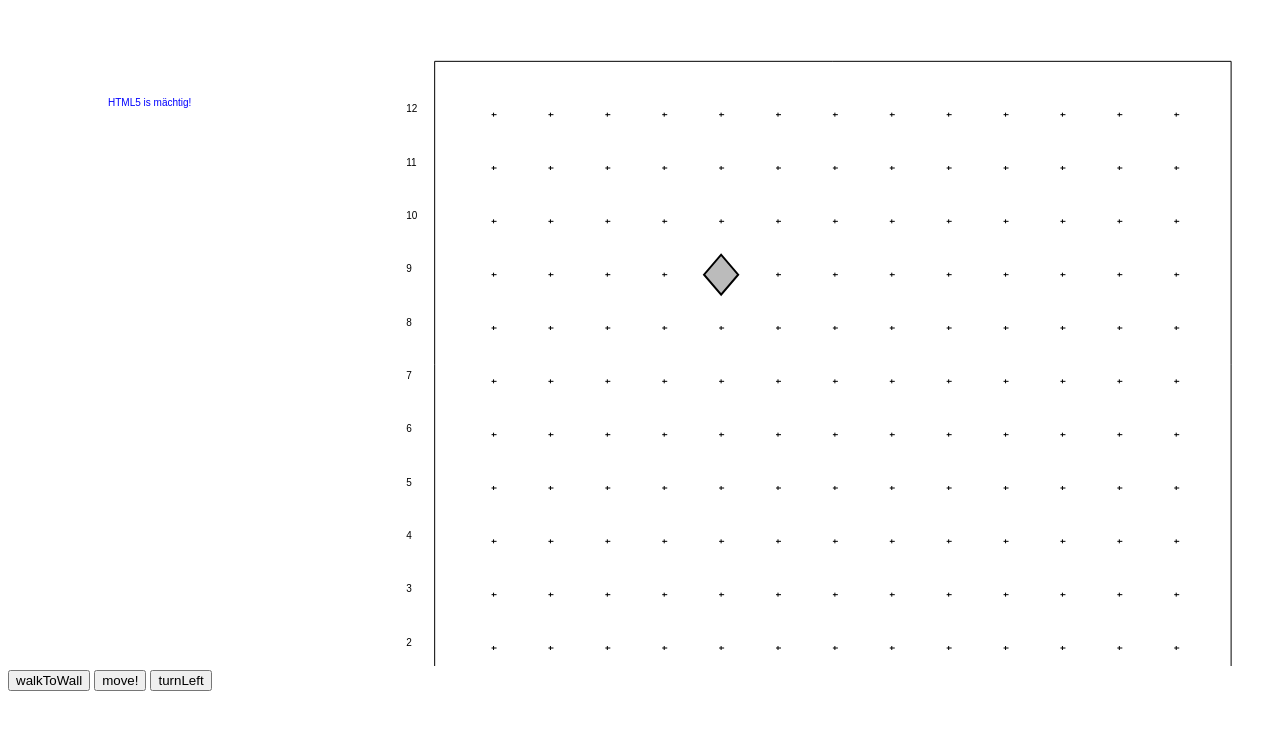
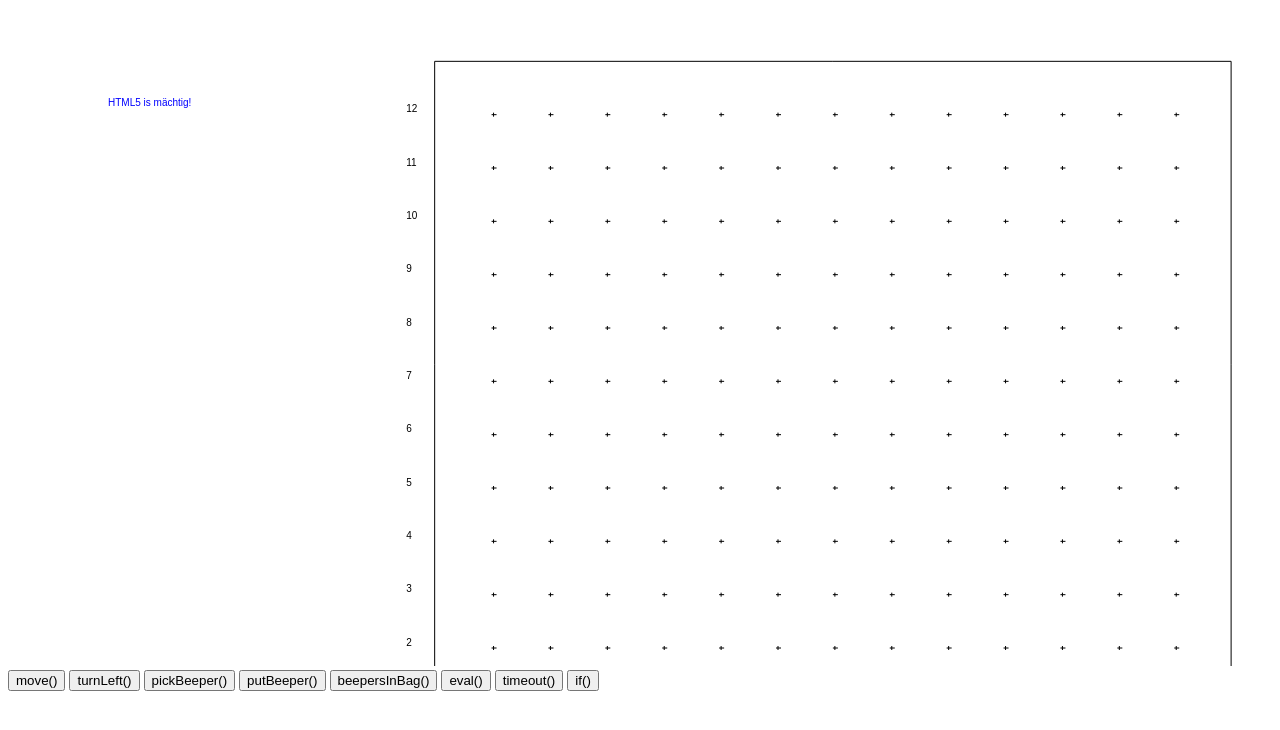
Before and after one commit to arvo86/Karel-the-robot, a plain HTML site: page Karel_Version.1.1 (Stand 21.02).html in a window 1280 px wide. Drawn offline with Linux system fonts and the light colour scheme.

Commit message:
Version 1.2 (Effective 15.02)

```diff
--- a/Karel_Version.1.1 (Stand 21.02).html
+++ b/Karel_Version.1.1 (Stand 21.02).html
@@ -13,14 +13,15 @@ function init() {
 	if (canvas.getContext) {
        	var c = canvas.getContext("2d");
 		//  "j" bezeichnet die x-Richtung und "i" die y-Richtung
-		for(i=2; i<15; i++) {
-			for(j=0; j<14; j++) {
+		for(j=0; j<14; j++) {
+			for(i=2; i<15; i++) {
 
-				/*
-				* Spaltennummerierung
-				* Ursprung links oben
-				if (i<2 && j>0) {
-				*/
+
+				//
+				// Spaltennummerierung
+				// Ursprung links oben
+				// if (i<2 && j>0) {
+				//
 
 				// Ursprung links unten
 				if (i>13 && j>0) {
@@ -51,7 +52,7 @@ function init() {
 					}
 			}
 		}
-		// Rahmen zur Spielfeldbegrenzung zeichnen
+		// draw outer wall as playing field boundary
 
 		c.beginPath();
 		c.fillStyle = "#000";
@@ -76,10 +77,10 @@ function init() {
 }
 
 
-/*
-* Initialisation of the position arrays for karel, beeper and wall
-* Falls eine Postition im Array "true" ist, ist diese belegt, ansonsnten leer.
-*/
+//
+// Initialisation of the position arrays for karel, beeper and wall
+// Falls eine Postition im Array "true" ist, ist diese belegt, ansonsnten leer.
+//
 
 // array for beeper position
 var beeper = new Array(15);
@@ -88,15 +89,21 @@ for(j=0; j<15; j++)
 
 for(j=0; j<15; j++) {
 	for(i=0; i<14; i++) {
-		beeper[j][i]= false;
+		beeper[j][i] = false;
 	}
 }
+beeper[5][1] = true;
+beeper[4][1] = true;
+beeper[3][1] = true;
+
 
 // variable, wich shows the amount of Beepers Karel got with him
+
 var countBeeper = 0;
 
 
 // array for karel's position
+
 var karel = new Array(15);
 for(j=0; j<15; j++)
 	karel[j] = new Array(14);
@@ -107,7 +114,9 @@ for(j=0; j<15; j++) {
 	}
 }
 
+
 // array for outer wall
+
 var wall = new Array(15);
 for(j=0; j<15; j++)
 	wall[j] = new Array(14)
@@ -121,31 +130,56 @@ for(j=0; j<15; j++) {
 }
 
 
+
 // basic functions
 
 function move() {
-	//  Überprüfen, wo Karel steht
+	//  check karel's position
 	for(j=0; j<15; j++) {
 		for(i=0; i<14; i++) {
 			if (karel[j][i] && facing.east && wall[j+1][i]==false) {
 				// vorherige Position wird auf false gesetzt, damit an dieser Stelle kein Karel mehr erscheint
 				karel[j][i] = false;
 				j+=1;
+				if (beeper[j][i]) {
+					beepers.present = true;
+				} else {
+					beepers.present = false;
+				}
 				drawKarel(j,i);
+
+
 			} else if (karel[j][i] && facing.west && wall[j-1][i]==false) {
 				// vorherige Position wird auf false gesetzt, damit an dieser Stelle kein Karel mehr erscheint
 				karel[j][i] = false;
 				j-=1;
+				if (beeper[j][i]) {
+					beepers.present = true;
+				} else {
+					beepers.present = false;
+				}
 				drawKarel(j,i);
+
 			} else if (karel[j][i] && facing.north && wall[j][i+1]==false) {
 				// vorherige Position wird auf false gesetzt, damit an dieser Stelle kein Karel mehr erscheint
 				karel[j][i] = false;
 				i+=1;
+				if (beeper[j][i]) {
+					beepers.present = true;
+				} else {
+					beepers.present = false;
+				}
 				drawKarel(j,i);
+
 			} else if (karel[j][i] && facing.south && wall[j][i-1]==false) {
 				// vorherige Position wird auf false gesetzt, damit an dieser Stelle kein Karel mehr erscheint
 				karel[j][i] = false;
 				i-=1;
+				if (beeper[j][i]) {
+					beepers.present = true;
+				} else {
+					beepers.present = false;
+				}
 				drawKarel(j,i);
 			}
 		}
@@ -180,14 +214,38 @@ function pickBeeper() {
 	for(j=0; j<15; j++) {
 		for(i=0; i<14; i++) {
 			if (karel[j][i] && beeper[j][i]) {
+			beeper[j][i] = false;
+			countBeeper += 1;
+			beepers.inBag = true;
+			beepers.present = false;
+			drawKarel(j,i);
+			}
+		}
+	}
+}
 
+function putBeeper() {
+	for(j=0; j<15; j++) {
+		for(i=0; i<14; i++) {
+			// check if karel got at least one beeper and whether there's already one on the actual postition
+			if (karel[j][i] && beeper[j][i]==false && countBeeper > 0) {
+			beeper[j][i] = true;
+			countBeeper -= 1;
+			beepers.present = true;
+			if (countBeeper == 0) {
+				beepers.inBag = false;
+			}
+			drawKarel(j,i);
 			}
 		}
 	}
 }
 
 
+//
 // basic conditions
+//
+
 // karel's direction of view
 
 facing = {
@@ -195,6 +253,11 @@ facing = {
 	"south" : false,
 	"west"  : false,
 	"east"  : true
+}
+
+beepers = {
+	"inBag"   : false,
+	"present" : false
 }
 
 // functions, wich return karel's direction of view
@@ -227,18 +290,58 @@ function notFacingEast() {
 	return !facing.east;
 }
 
+// check if there's a beeper in karel's bag
+
+function beepersInBag() {
+	return beepers.inBag;
+}
+
+function noBeepersInBag() {
+	return !beepers.inBag;
+}
+
+// check if there's a beeper on karel's position
+
+function beepersPresent() {
+	return beepers.present;
+}
+
+function noBeepersPresent() {
+	return !beepers.present;
+}
+
+function pausecomp(ms) {
+ms += new Date().getTime();
+while (new Date() < ms){}
+}
+
+
 
 function drawKarel(posX,posY) {
+
 	var canvas = document.getElementById("ausgabe");
 	var c = canvas.getContext("2d");
 	c.clearRect(0,0,canvas.width,canvas.height);
 	init();
 	karel[posX][posY] = true;
-	beeper[5][5] = true;
-
 	// check karel's position and draw karel
 	for(j=0; j<15; j++) {
 		for(i=0; i<14; i++) {
+
+			// check beeper's position and draw beeper
+			if (beeper[j][i]) {
+				c.fillStyle = "#bbb" //grey
+				c.lineWidth = 2;
+				c.beginPath();
+				c.moveTo(window.innerWidth/3 + j/15*2/3*window.innerWidth+2, (14-i)/15*window.innerHeight + 1/40*window.innerHeight);
+				c.lineTo(window.innerWidth/3 + j/15*2/3*window.innerWidth+2 - 1/50*2/3*window.innerWidth, (14-i)/15*window.innerHeight);
+				c.lineTo(window.innerWidth/3 + j/15*2/3*window.innerWidth+2, (14-i)/15*window.innerHeight - 1/40*window.innerHeight);
+				c.lineTo(window.innerWidth/3 + j/15*2/3*window.innerWidth+2 + 1/50*2/3*window.innerWidth, (14-i)/15*window.innerHeight);
+				c.closePath();
+				c.fill();
+				c.stroke();
+			}
+
 			if (karel[j][i]) {
 				var imgKarel = new Image();
 				if (facing.north) {
@@ -252,20 +355,6 @@ function drawKarel(posX,posY) {
 				}
 				c.drawImage(imgKarel,window.innerWidth/3 + j/15*2/3*window.innerWidth-1/45*2/3*window.innerWidth,
 				(14-i)/15*window.innerHeight-1/45*window.innerHeight, 1/15*window.innerHeight, 1/15*window.innerHeight);
-			}
-
-			// check beeper's position and draw beeper
-			if (beeper[j][i]) {
-				c.fillStyle = "#bbb" //grey
-				c.lineWidth = 2;
-				c.beginPath();
-				c.moveTo(window.innerWidth/3 + j/15*2/3*window.innerWidth+2, i/15*window.innerHeight + 1/40*window.innerHeight);
-				c.lineTo(window.innerWidth/3 + j/15*2/3*window.innerWidth+2 - 1/50*2/3*window.innerWidth, i/15*window.innerHeight);
-				c.lineTo(window.innerWidth/3 + j/15*2/3*window.innerWidth+2, i/15*window.innerHeight - 1/40*window.innerHeight);
-				c.lineTo(window.innerWidth/3 + j/15*2/3*window.innerWidth+2 + 1/50*2/3*window.innerWidth, i/15*window.innerHeight);
-				c.closePath();
-				c.fill();
-				c.stroke();
 			}
 		}
 	}
@@ -300,6 +389,19 @@ function preloadimages(arr){
 //sample run
 preloadimages(['karelEast.png','karelWest.png','karelSouth.png','karelNorth.png']);
 
+function myFunc() {
+	if(beepers.present) {
+		pickBeeper();
+		move();
+	}
+}
+
+function turnRight() {
+	turnLeft();
+	turnLeft();
+	turnLeft();
+}
+
 </script>
 </head>
 
@@ -312,9 +414,17 @@ preloadimages(['karelEast.png','karelWest.png','karelSouth.png','karelNorth.png'
 init();
 </script>
 
-<input type="button" name="Go" value="walkToWall" id="Go" onclick="setInterval(function(){move()},200)">
-<input type="button" name="Go" value="move!" id="Go" onclick="move()">
-<input type="button" name="Go" value="turnLeft" id="Go" onclick="turnLeft()">
+<input type="button" name="Go" value="move()" id="Go" onclick="move()">
+<input type="button" name="Go" value="turnLeft()" id="Go" onclick="turnLeft()">
+<input type="button" name="Go" value="pickBeeper()" id="Go" onclick="pickBeeper()">
+<input type="button" name="Go" value="putBeeper()" id="Go" onclick="putBeeper()">
+<input type="button" name="Go" value="beepersInBag()" id="Go" onclick="beepersInBag()">
+<input type="button" name="Go" value="eval()" id="Go" onclick="eval('move();move();pickBeeper();move();pickBeeper();move();pickBeeper();')">
+<input type="button" name="Go" value="timeout()" id="Go" onclick="setTimeout('move()',1000);setTimeout('move()',1500);setTimeout('pickBeeper()',2000)">
+<input type="button" name="Go" value="if()" id="Go" onclick="setInterval('myFunc()',1000)">
+
+
+
 
 
 </body>
```
Also changed, not shown: 1 other file.
